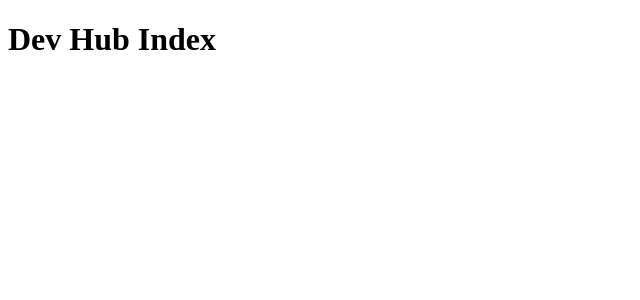
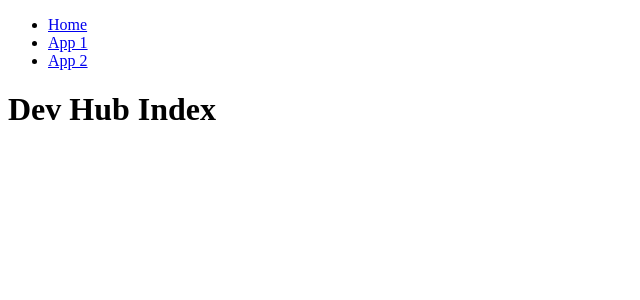
Before and after one commit to EQWorks/dev-hub, a Next.js app: page / in a window 1280 px wide. Shown: the top 300 px of the page, without its empty margins (0-640 px from the left). Built offline with nearby package versions, Linux system fonts and the light colour scheme.

Commit message:
Sidebar - Add app list with display names. - Index - Refactor.

```diff
--- a/components/sidebar.js
+++ b/components/sidebar.js
@@ -1,41 +1,38 @@
 import Link from 'next/link'
-import PropTypes from 'prop-types'
-import React from 'react'
+import React, { useContext } from 'react'
 
-export default function Sidebar({ apps }) {
-  if (apps) {
+import Context from '../utils/context'
+
+export default function Sidebar() {
+  const appContext = useContext(Context)
+
+  const sidebarApps = []
+  Object.keys(appContext.pages.directories).forEach((app) => {
+    const appData = appContext.pages.directories[app].files.find(o => o.fileName === 'index.mdx')
+    sidebarApps.push({
+      displayName: appData.data.title,
+      slug: app,
+    })
+  })
+
   return (
     <div>
-        <p>Sidebar</p>
       <ul>
-          {apps.map((app, index) => {
+        <li>
+          <Link href='/'>
+            <a>Home</a>
+          </Link>
+        </li>
+        {sidebarApps.map((app, index) => {
           return (
             <li key={index}>
               <Link href={`/${app.slug}`}>
-                  <a>{app.data.title}</a>
+                <a>{app.displayName}</a>
               </Link>
             </li>
           )
         })}
       </ul>
-        <hr />
     </div>
   )
 }
-
-  return (
-    <Link href='/'>
-      <a>Home</a>
-    </Link>
-  )
-}
-
-Sidebar.propTypes = {
-  apps: PropTypes.arrayOf(PropTypes.shape({
-    content: PropTypes.string,
-    data: PropTypes.object,
-    excerpt: PropTypes.string,
-    isEmpty: PropTypes.bool,
-    slug: PropTypes.string,
-  })),
-}
--- a/pages/index.js
+++ b/pages/index.js
@@ -1,17 +1,11 @@
-import React, { useContext } from 'react'
+import React from 'react'
 
-// import Sidebar from '../components/sidebar'
-import Context from '../utils/context'
+import Sidebar from '../components/sidebar'
 
 export default function Index() {
-  const appContext = useContext(Context)
-  console.log(appContext)
-
   return (
     <div>
-      {/* {appContext && (
-        <Sidebar apps={appContext.sidebarData} />
-      )} */}
+      <Sidebar />
       <h1>Dev Hub Index</h1>
     </div>
   )
```
Lines whose indentation alone changed are shown as unchanged.
